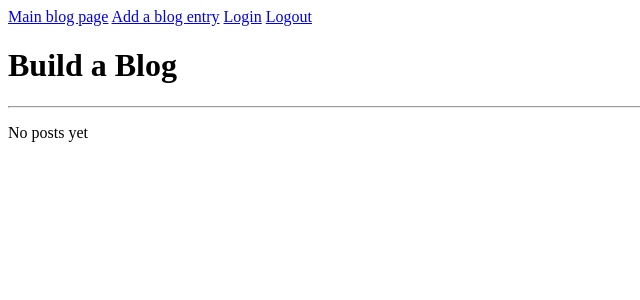
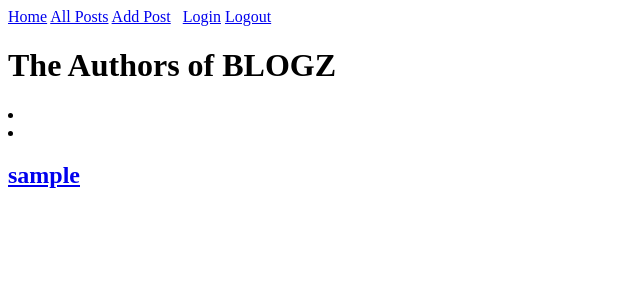
Before and after one commit to firbolg/blogz, a Flask app: page / in a window 1280 px wide. Shown: the top 300 px of the page, without its empty margins (0-640 px from the left). Run offline with Flask 2, Linux system fonts and the light colour scheme; the visitor is signed in with stand-in values (Sample User, id 1); data comes from the database, SQL or seed files in the repository.

Commit message:
created index template and log in flash errors

```diff
--- a/main.py
+++ b/main.py
@@ -1,4 +1,4 @@
-from flask import Flask, request, redirect, render_template, session
+from flask import Flask, request, redirect, render_template, session, flash
 from flask_sqlalchemy import SQLAlchemy
 
 app = Flask(__name__)
@@ -51,12 +51,17 @@ def login():
         username = request.form['username']
         password = request.form['password']
         user = User.query.filter_by(username=username).first()
+        if user and user.password != password:
+            session['username'] = username
+            flash("This isn't the correct password")
+            return render_template('login.html', username=username)
         if user and user.password == password:
             session['username'] = username
+            flash("Log in successful!")
             #TODO pass username into newpost route
             return redirect('/newpost')
         else:
-            #TODO explain why login failed
+            flash("Username does not exist")
             return render_template('login.html')
 
 
@@ -86,13 +91,6 @@ def signup():
         else:
             #TODO user error message
             pass
-
-
-
-@app.route('/logout')
-def logout():
-    del session['username']
-    return redirect('/blog')
 
 
 
@@ -143,10 +141,11 @@ def new_post():
             return render_template('newpost.html', blog_title=blog_title, blog_body=blog_body, title_error=title_error, body_error=body_error)
 
         else:
-            session['username'] = username
-            user = User.query.filter_by(username=username).first()
-            owner = user.id
-            new_post = Blog(blog_title, blog_body, owner) # user.id
+            #session['username'] = username
+            #user = User.query.filter_by(username=username).first()
+            #owner = user.id
+            blog_owner = User.query.filter_by(username=session['username']).first()
+            new_post = Blog(blog_title, blog_body, blog_owner) # user.id
             db.session.add(new_post)
             db.session.commit()
             just_posted = db.session.query(Blog).order_by(Blog.id.desc()).first()
@@ -156,10 +155,18 @@ def new_post():
 
 
 
+@app.route('/logout')
+def logout():
+    del session['username']
+    return redirect('/blog')
+
+
+
 
 @app.route('/', methods=['POST', 'GET'])
 def index():
-    return render_template('blog.html')
+    allusers = User.query.all()
+    return render_template('index.html', users=allusers)
 
 
 if __name__ == '__main__':
--- a/templates/base.html
+++ b/templates/base.html
@@ -9,10 +9,19 @@
         </style>
     </head>
 <body>
-    <a href='/blog' name='mainblogpage'>Main blog page</a>
-    <a href='/newpost' name='newpost'>Add a blog entry</a>
+    <a href='/' name='home'>Home</a>
+    <a href='/blog' name='allposts'>All Posts</a>
+    <a href='/newpost' name='newpost'>Add Post</a> &nbsp;
     <a href='/login' name='login'>Login</a>
     <a href='/logout' name='logout'>Logout</a>
+
+    {% with messages = get_flashed_messages(with_categories=True) %}
+        <ul>
+        {% for category,message in messages %}
+            <li class="{{category}}">{{message}}</li>
+        {% endfor %}
+        </ul>
+    {% endwith %}
 
     {% block content %}
 
--- a/templates/index.html
+++ b/templates/index.html
@@ -0,0 +1,18 @@
+{% extends "base.html" %}
+
+{% block content %}
+    <h1>The Authors of BLOGZ</h1>
+
+    {% if users|length == 0 %}
+    <p>No users have posted yet</p>
+    {% else %}
+
+        <li>
+            {% for owner in users %}
+            <li><a href="blog?user={{ owner.username }}"><h2>{{ owner.username }}</h2></li>
+            {% endfor %}
+        </li>
+
+    {% endif %}
+
+{% endblock %}
--- a/templates/login.html
+++ b/templates/login.html
@@ -20,4 +20,5 @@
     </table>
     <input type="submit" value="Login">
 </form>
+{{ message }}
 {% endblock %}
```
